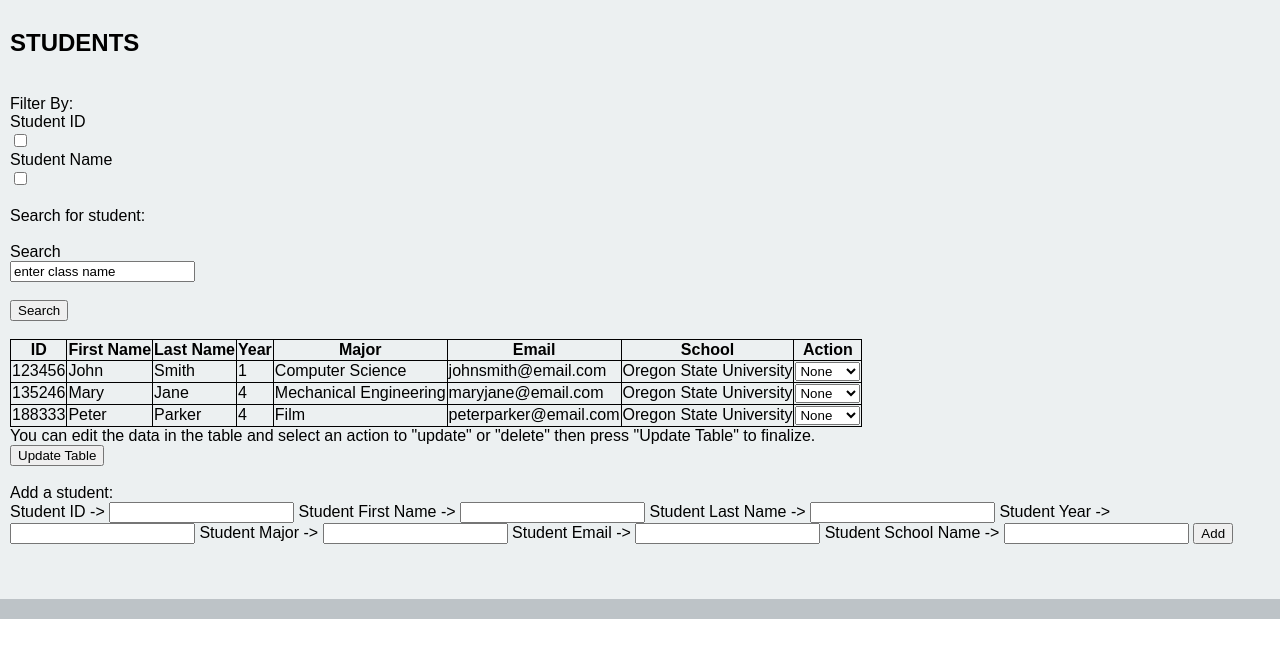
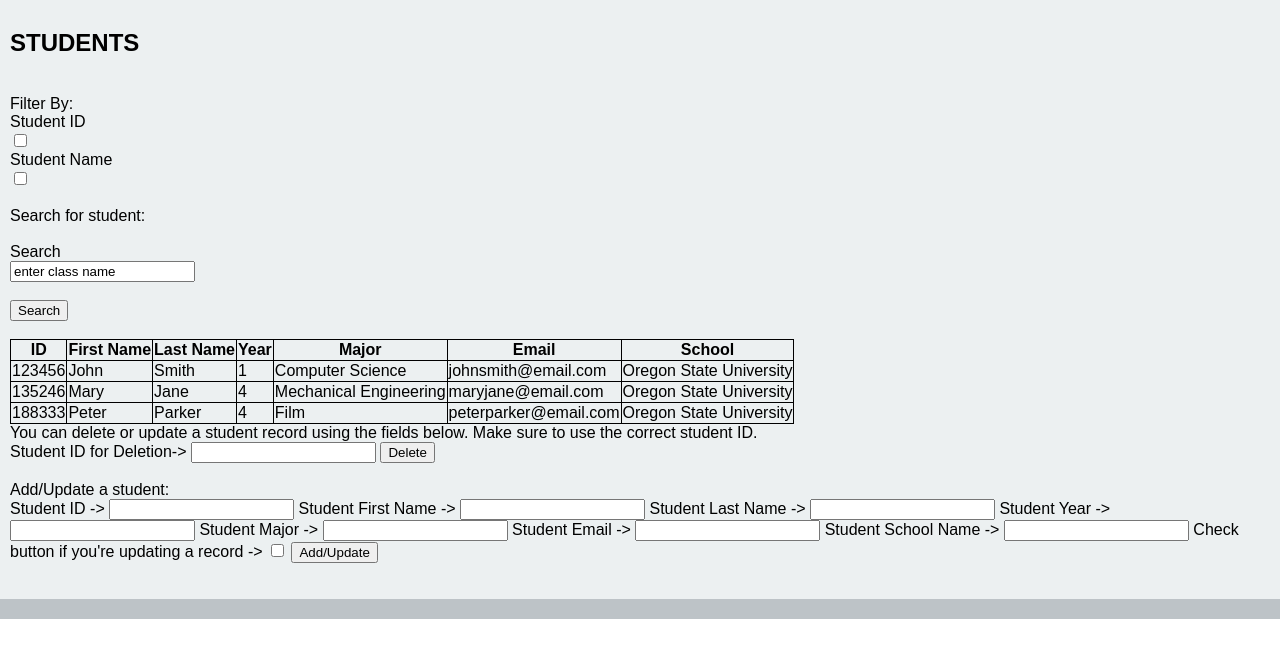
Before and after one commit to mtornatta/CS340_School_Database, a Flask app: page /students in a window 1280 px wide. Shown: the part 47-705 px from the top of the page. Run offline with Flask 2, Linux system fonts and the light colour scheme; data comes from the database, SQL or seed files in the repository; some libraries are stand-ins or nearby versions.

Commit message:
Finisehd implementing update

```diff
--- a/DataManipulation.sql
+++ b/DataManipulation.sql
@@ -37,6 +37,8 @@ UPDATE teacher SET teacher_id = ':teacher_id_input:' WHERE first_name = ':first_
 
 UPDATE student SET student_id = ':student_id_input:' WHERE first_name = ':course_name_input:';
 
+UPDATE student SET student_id = ':student_id_input:', first_name = ':student_fname_input', last_name = ':student_lname_input', year = ':student_year_input',  major = ':student_major_input', email = ':student_email_input', school_name = ':student_school_name_input' WHERE student_id = ':student_id_input:';
+
 UPDATE school SET division = ':division_input:' WHERE school_name = ':school_name_input:';
 
 UPDATE class_student SET sid = ':new_student_id_FK:', cid = ':new_course_id_FK:' WHERE sid = ':student_id_FK:';
@@ -48,7 +50,7 @@ DELETE FROM class WHERE course_id = ':course_id_input:';
 
 DELETE FROM teacher WHERE teacher_id = ':teacher_id_input:';
 
-DELETE FROM student WHERE student_id = ':student_id_input:';
+
 
 DELETE FROM school WHERE school_name = ':school_name_input:';
 
--- a/app.py
+++ b/app.py
@@ -39,11 +39,27 @@ def students():
 	all_students = db.engine.execute("SELECT * FROM student;")
 
 	if request.form:
-		new_student=student(student_id=request.form.get("student_id_input"), first_name=request.form.get("student_fname_input"),
-		last_name=request.form.get("student_lname_input"), year=request.form.get("student_year_input"), major=request.form.get("student_major_input"), email=request.form.get("student_email_input"), school_name=request.form.get("student_school_name_input"))
-		db.session.add(new_student)
-		db.session.commit()
-		return(redirect('/students'))
+
+		if request.form.get("update_toggle"):
+			update_id = request.form.get("student_id_input")
+			update_fname = request.form.get("student_fname_input")
+			update_lname = request.form.get("student_lname_input")
+			update_year = request.form.get("student_year_input")
+			update_major = request.form.get("student_major_input")
+			update_email = request.form.get("student_email_input")
+			update_school = request.form.get("student_school_name_input")
+			db.engine.execute("UPDATE student SET student_id = '%s', first_name = '%s', last_name = '%s', year = '%s',  major = '%s', email = '%s', school_name = '%s' WHERE student_id = '%s';" %(update_id, update_fname, update_lname, update_year, update_major, update_major, update_school, update_id))
+
+		elif request.form.get("student_id_input"):
+			new_student=student(student_id=request.form.get("student_id_input"), first_name=request.form.get("student_fname_input"),
+			last_name=request.form.get("student_lname_input"), year=request.form.get("student_year_input"), major=request.form.get("student_major_input"), email=request.form.get("student_email_input"), school_name=request.form.get("student_school_name_input"))
+			db.session.add(new_student)
+			db.session.commit()
+			return(redirect('/students'))
+
+		elif request.form.get("delete_student"):
+			delete_student = request.form.get("delete_student")
+			db.engine.execute("DELETE FROM student WHERE student_id = '%s';" %(delete_student))
 
 	return render_template('students.html',student_list=all_students)
 
--- a/templates/students.html
+++ b/templates/students.html
@@ -42,7 +42,6 @@
           <th>Major</th>
           <th>Email</th>
           <th>School</th>
-          <th>Action</th>
         </tr>
         {% for row in student_list %}
         <tr>
@@ -53,21 +52,16 @@
           <td contenteditable="true"> {{ row.major }} </td>
           <td contenteditable="true"> {{ row.email }} </td>
           <td contenteditable="true"> {{ row.school_name }} </td>
-
-          <td>
-            <select id="action">
-              <option value="None">None</option>
-              <option value="Update">Update</option>
-              <option value="Delete">Delete</option>
-            </select>
-          </td>
         </tr>
         {% endfor %}
-      </table>You can edit the data in the table and select an action to "update" or "delete" then press "Update Table" to finalize.<br>
+      </table>You can delete or update a student record using the fields below. Make sure to use the correct student ID.<br>
       {% endif %}
-      <input type="submit" value="Update Table"><br><br>
+      <form method="POST" action="/students">
+        Student ID for Deletion->
+        <input type="text" name="delete_student">
+      <input type="submit" value="Delete"><br><br>
 
-      Add a student:<br>
+      Add/Update a student:<br>
       <form method="POST" action="/students">
         Student ID ->
         <input type="text" name="student_id_input">
@@ -83,13 +77,15 @@
         <input type="text" name="student_email_input">
         Student School Name ->
         <input type="text" name="student_school_name_input">
+        Check button if you're updating a record ->
+        <input type="checkbox" name="update_toggle">
           <!--<option value="Oregon State University">Oregon State University</option>
           <option value="saab">Saab</option>
           <option value="fiat">Fiat</option>-->
         </select>
 
 
-        <input type="submit" value="Add">
+        <input type="submit" value="Add/Update">
       </form>
     </section>
 
```
Also changed, not shown: 1 other file.
